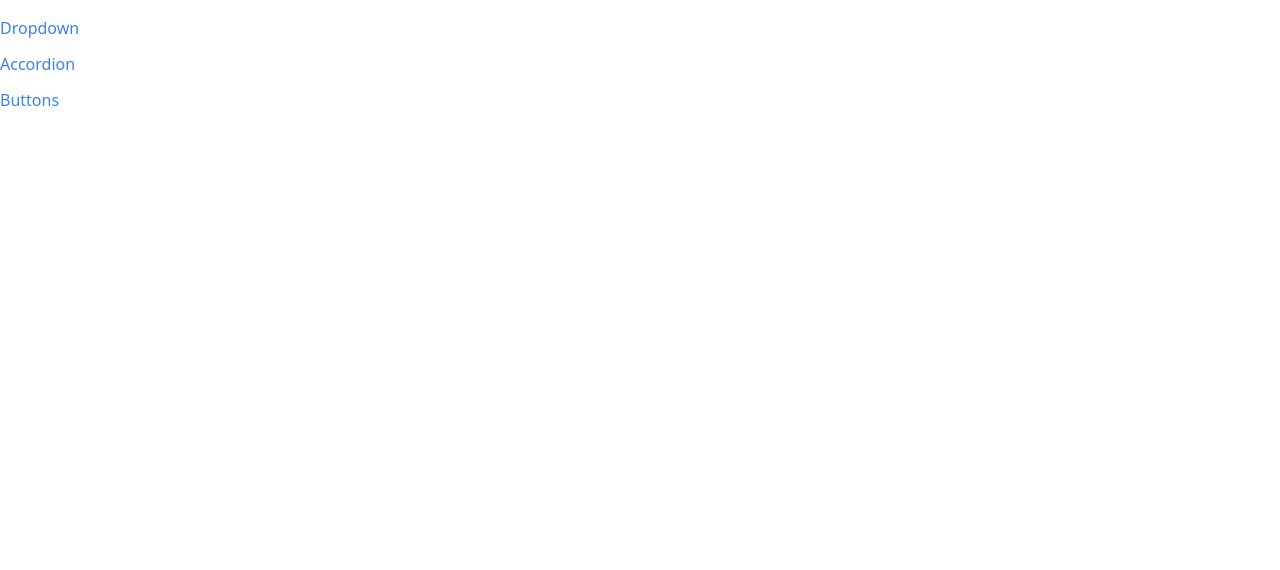
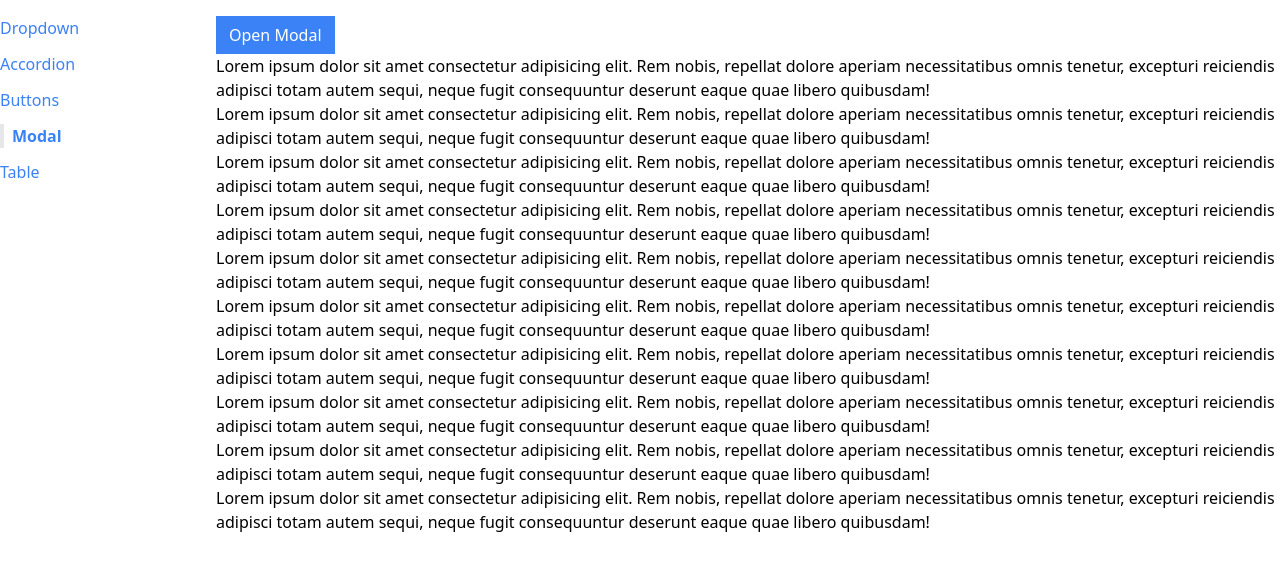
Before and after one commit to tylercoen/REACT, a React (Create React App) app in the folder comps/: page /modal in a window 1280 px wide. Shown: the top 570 px of the page. Built offline with nearby package versions, Linux system fonts and the light colour scheme.

Commit message:
Add files via upload

```diff
--- a/comps/public/index.html
+++ b/comps/public/index.html
@@ -39,5 +39,6 @@
       To begin the development, run `npm start` or `yarn start`.
       To create a production bundle, use `npm run build` or `yarn build`.
     -->
+    <div class="modal-container"></div>
   </body>
 </html>
--- a/comps/src/App.js
+++ b/comps/src/App.js
@@ -3,6 +3,8 @@
 import AccordionPage from "./pages/AccordionPage";
 import DropdownPage from "./pages/DropdownPage";
 import ButtonPage from "./pages/ButtonPage";
+import ModalPage from "./pages/ModalPage";
+import TablePage from "./pages/TablePage";
 
 function App() {
   return (
@@ -18,6 +20,12 @@
         <Route path="/buttons">
           <ButtonPage />
         </Route>
+        <Route path="/modal">
+          <ModalPage />
+        </Route>
+        <Route path="/table">
+          <TablePage />
+        </Route>
       </div>
     </div>
   );
--- /dev/null
+++ b/comps/src/components/Modal.js
@@ -0,0 +1,28 @@
+import ReactDOM from "react-dom";
+import { useEffect } from "react";
+
+function Modal({ onClose, children, actionBar }) {
+  useEffect(() => {
+    document.body.classList.add("overflow-hidden");
+    return () => {
+      document.body.classList.remove("overflow-hidden");
+    };
+  }, []);
+  return ReactDOM.createPortal(
+    <div>
+      <div
+        onClick={onClose}
+        className="fixed inset-0 bg-gray-300 opacity-80"
+      ></div>
+      <div className="fixed inset-40 p-10 bg-white">
+        <div className="flex flex-col justify-between h-full">
+          {children}
+          <div className="flex justify-end">{actionBar}</div>
+        </div>
+      </div>
+    </div>,
+    document.querySelector(".modal-container")
+  );
+}
+
+export default Modal;
--- a/comps/src/components/Sidebar.js
+++ b/comps/src/components/Sidebar.js
@@ -5,6 +5,8 @@
     { label: "Dropdown", path: "/" },
     { label: "Accordion", path: "/accordion" },
     { label: "Buttons", path: "/buttons" },
+    { label: "Modal", path: "/modal" },
+    { label: "Table", path: "/table" },
   ];
   const renderedLinks = links.map((link) => {
     return (
--- /dev/null
+++ b/comps/src/components/Table.js
@@ -0,0 +1,24 @@
+function Table({ data }) {
+  const renderedRows = data.map((fruit) => {
+    return (
+      <tr key={fruit.name}>
+        <td>{fruit.name}</td>
+        <td>{fruit.color}</td>
+        <td>{fruit.score}</td>
+      </tr>
+    );
+  });
+  return (
+    <table>
+      <thead>
+        <tr>
+          <th>Fruit</th>
+          <th>Color</th>
+          <th>Score</th>
+        </tr>
+      </thead>
+      <tbody>{renderedRows}</tbody>
+    </table>
+  );
+}
+export default Table;
--- /dev/null
+++ b/comps/src/pages/ModalPage.js
@@ -0,0 +1,97 @@
+import { useState } from "react";
+import Modal from "../components/Modal";
+import Button from "../components/Button";
+
+function ModalPage() {
+  const [showModal, setShowModal] = useState(false);
+
+  const handleClick = () => {
+    setShowModal(true);
+  };
+
+  const handleClose = () => {
+    setShowModal(false);
+  };
+  const actionBar = (
+    <div>
+      <Button onClick={handleClose} primary>
+        I Accept
+      </Button>
+    </div>
+  );
+  const modal = (
+    <Modal onClose={handleClose} actionBar={actionBar}>
+      <p>Here is an important agreement for you to accept</p>
+    </Modal>
+  );
+  return (
+    <div>
+      <Button onClick={handleClick} primary>
+        Open Modal
+      </Button>
+      {showModal && modal}
+      <p>
+        Lorem ipsum dolor sit amet consectetur adipisicing elit. Rem nobis,
+        repellat dolore aperiam necessitatibus omnis tenetur, excepturi
+        reiciendis adipisci totam autem sequi, neque fugit consequuntur deserunt
+        eaque quae libero quibusdam!
+      </p>
+      <p>
+        Lorem ipsum dolor sit amet consectetur adipisicing elit. Rem nobis,
+        repellat dolore aperiam necessitatibus omnis tenetur, excepturi
+        reiciendis adipisci totam autem sequi, neque fugit consequuntur deserunt
+        eaque quae libero quibusdam!
+      </p>
+      <p>
+        Lorem ipsum dolor sit amet consectetur adipisicing elit. Rem nobis,
+        repellat dolore aperiam necessitatibus omnis tenetur, excepturi
+        reiciendis adipisci totam autem sequi, neque fugit consequuntur deserunt
+        eaque quae libero quibusdam!
+      </p>
+      <p>
+        Lorem ipsum dolor sit amet consectetur adipisicing elit. Rem nobis,
+        repellat dolore aperiam necessitatibus omnis tenetur, excepturi
+        reiciendis adipisci totam autem sequi, neque fugit consequuntur deserunt
+        eaque quae libero quibusdam!
+      </p>
+      <p>
+        Lorem ipsum dolor sit amet consectetur adipisicing elit. Rem nobis,
+        repellat dolore aperiam necessitatibus omnis tenetur, excepturi
+        reiciendis adipisci totam autem sequi, neque fugit consequuntur deserunt
+        eaque quae libero quibusdam!
+      </p>
+      <p>
+        Lorem ipsum dolor sit amet consectetur adipisicing elit. Rem nobis,
+        repellat dolore aperiam necessitatibus omnis tenetur, excepturi
+        reiciendis adipisci totam autem sequi, neque fugit consequuntur deserunt
+        eaque quae libero quibusdam!
+      </p>
+      <p>
+        Lorem ipsum dolor sit amet consectetur adipisicing elit. Rem nobis,
+        repellat dolore aperiam necessitatibus omnis tenetur, excepturi
+        reiciendis adipisci totam autem sequi, neque fugit consequuntur deserunt
+        eaque quae libero quibusdam!
+      </p>
+      <p>
+        Lorem ipsum dolor sit amet consectetur adipisicing elit. Rem nobis,
+        repellat dolore aperiam necessitatibus omnis tenetur, excepturi
+        reiciendis adipisci totam autem sequi, neque fugit consequuntur deserunt
+        eaque quae libero quibusdam!
+      </p>
+      <p>
+        Lorem ipsum dolor sit amet consectetur adipisicing elit. Rem nobis,
+        repellat dolore aperiam necessitatibus omnis tenetur, excepturi
+        reiciendis adipisci totam autem sequi, neque fugit consequuntur deserunt
+        eaque quae libero quibusdam!
+      </p>
+      <p>
+        Lorem ipsum dolor sit amet consectetur adipisicing elit. Rem nobis,
+        repellat dolore aperiam necessitatibus omnis tenetur, excepturi
+        reiciendis adipisci totam autem sequi, neque fugit consequuntur deserunt
+        eaque quae libero quibusdam!
+      </p>
+    </div>
+  );
+}
+
+export default ModalPage;
--- /dev/null
+++ b/comps/src/pages/TablePage.js
@@ -0,0 +1,17 @@
+import Table from "../components/Table";
+
+function TablePage() {
+  const data = [
+    { name: "Orange", color: "bg-orange-500", score: 5 },
+    { name: "Apple", color: "bg-red-300", score: 3 },
+    { name: "Banana", color: "bg-yellow-500", score: 1 },
+    { name: "Lime", color: "bg-green-500", score: 4 },
+  ];
+  return (
+    <div>
+      <Table data={data} />
+    </div>
+  );
+}
+
+export default TablePage;
```
